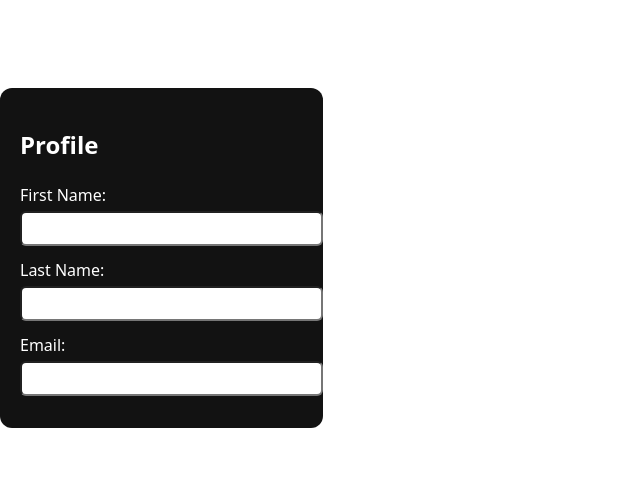
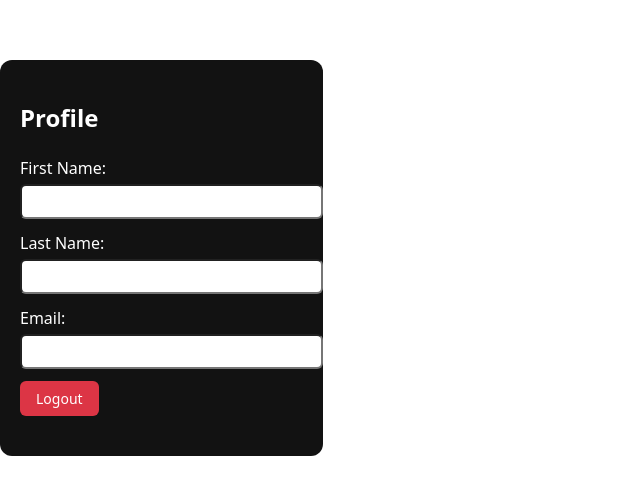
Before and after one commit to Thabang019/stablecoin_app, a React (Vite) app: page /profile in a window 1280 px wide. Shown: the part 142-636 px from the top of the page, without its empty margins (0-640 px from the left). Built offline with nearby package versions, Linux system fonts and the light colour scheme.

Commit message:
Profile fixed

```diff
--- a/src/pages/Profile.tsx
+++ b/src/pages/Profile.tsx
@@ -18,6 +18,25 @@ const ProfilePage = () => {
       }
     }
   }, []);
+
+  const handleLogout = () => {
+    try {
+      setUserData({
+        firstName: "",
+        lastName: "",
+        email: "",
+      });
+
+      localStorage.removeItem('user');
+      localStorage.removeItem('userId');
+
+      window.location.href = '/login';
+
+    } catch (error) {
+      console.error('Logout failed:', error);
+      window.location.href = '/';
+    }
+  };
 
   return (
     <div
@@ -61,6 +80,24 @@ const ProfilePage = () => {
           style={{ width: "100%", padding: 8, marginTop: 4, borderRadius: 6 }}
         />
       </div>
+
+      <div style={{ display: "flex", alignItems: "center", marginBottom: 20 }}>
+        <button
+          onClick={handleLogout}
+          style={{
+            padding: "8px 16px",
+            backgroundColor: "#dc3545",
+            color: "white",
+            border: "none",
+            borderRadius: 6,
+            cursor: "pointer",
+            fontSize: "14px",
+          }}
+        >
+          Logout
+        </button>
+      </div>
+
     </div>
   );
 };
```
